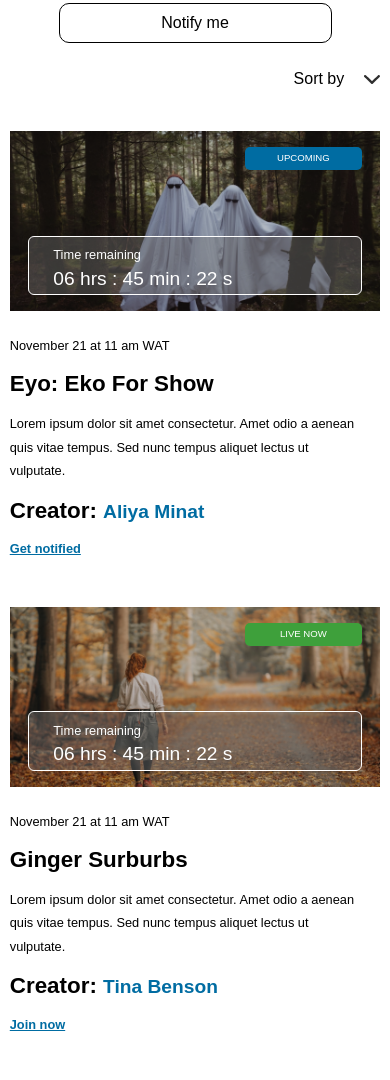
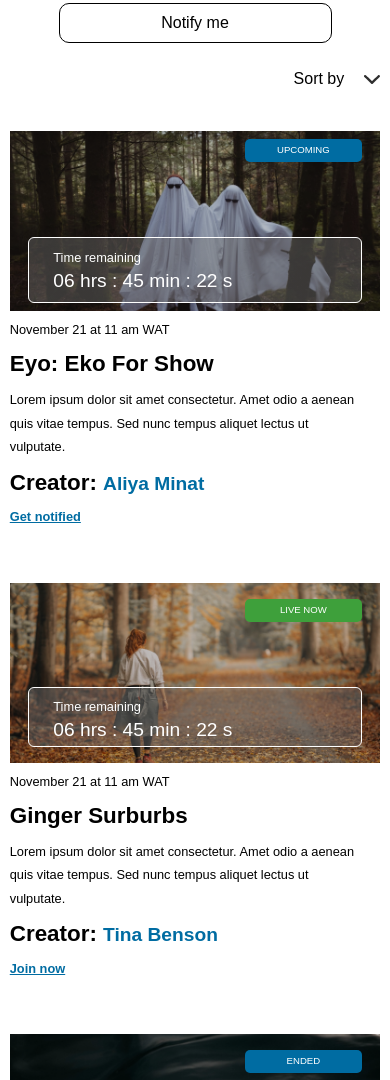
Before and after one commit to codewithmide/coding360challenge, a website: page december-challenge/public/pages/dropweb.html in a window 390 px wide. Shown: the part 293-1373 px from the top of the page. Drawn offline with Linux system fonts and the light colour scheme; a web font is replaced by a local one.

Commit message:
made more cleaning

```diff
--- a/december-challenge/public/pages/dropweb.html
+++ b/december-challenge/public/pages/dropweb.html
@@ -297,9 +297,9 @@
     <!-- mobile drops starts -->
     <div class="w-screen grid place-items-center my-10 md:hidden">
 
-        <div class="w-[95%] h-full flex flex-col items-center justify-center gap-12">
-            <div class="flex flex-col items-center justify-center w-full gap-6">
-                <div class="w-full h-[180px] flex items-center justify-between flex-col py-4" style="background: url(/images/eyo-mobile.png); background-repeat: no-repeat; background-position: center; background-size: cover;">
+        <div class="w-[95%] h-full flex flex-col items-center justify-center gap-14">
+            <div class="flex flex-col items-center justify-center w-full gap-2">
+                <div class="w-full h-[180px] flex items-center justify-between flex-col py-2" style="background: url(/images/eyo-mobile.png); background-repeat: no-repeat; background-position: center; background-size: cover;">
                     <div class="flex items-end w-[90%] justify-end">
                         <button class="bg-teal h-[23px] rounded-[5px] w-[35%] text-smalli text-white">UPCOMING</button>
                     </div>
@@ -313,7 +313,7 @@
                     </div>
                 </div>
 
-                <div class="w-full flex flex-col items-start justify-between gap-3">
+                <div class="w-full flex flex-col items-start justify-between gap-2">
                     <p class="text-smallest leading-[21px]">November 21 at 11 am WAT</p>
                     <h1 class="font-bold text-normal leading-[32.4px]">Eyo: Eko For Show</h1>
                     <p class="w-[95%] text-smallest leading-[23.5px]">Lorem ipsum dolor sit amet consectetur. Amet odio a aenean quis vitae tempus. Sed nunc tempus aliquet lectus ut vulputate.</p>
@@ -322,7 +322,7 @@
                 </div>
             </div>
 
-            <div class="flex flex-col items-center justify-center w-full gap-6">
+            <div class="flex flex-col items-center justify-center w-full gap-2">
                 <div class="w-full h-[180px] flex items-center justify-between flex-col py-4" style="background: url(/images/ginger-mobile.png); background-repeat: no-repeat; background-position: center; background-size: cover;">
                     <div class="flex items-end w-[90%] justify-end">
                         <button class="bg-green h-[23px] rounded-[5px] w-[35%] text-smalli text-white">LIVE NOW</button>
@@ -337,7 +337,7 @@
                     </div>
                 </div>
 
-                <div class="w-full flex flex-col items-start justify-between gap-3">
+                <div class="w-full flex flex-col items-start justify-between gap-2">
                     <p class="text-smallest leading-[21px]">November 21 at 11 am WAT</p>
                     <h1 class="font-bold text-normal leading-[32.4px]">Ginger Surburbs</h1>
                     <p class="w-[95%] text-smallest leading-[23.5px]">Lorem ipsum dolor sit amet consectetur. Amet odio a aenean quis vitae tempus. Sed nunc tempus aliquet lectus ut vulputate.</p>
@@ -346,7 +346,7 @@
                 </div>
             </div>
 
-            <div class="flex flex-col items-center justify-center w-full gap-6">
+            <div class="flex flex-col items-center justify-center w-full gap-2">
                 <div class="w-full h-[180px] flex items-center justify-between flex-col py-4" style="background: url(/images/sink-mobile.png); background-repeat: no-repeat; background-position: center; background-size: cover;">
                     <div class="flex items-end w-[90%] justify-end">
                         <button class="bg-teal h-[23px] rounded-[5px] w-[35%] text-smalli text-white">ENDED</button>
@@ -361,7 +361,7 @@
                     </div>
                 </div>
 
-                <div class="w-full flex flex-col items-start justify-between gap-3">
+                <div class="w-full flex flex-col items-start justify-between gap-2">
                     <p class="text-smallest leading-[21px]">November 21 at 11 am WAT</p>
                     <h1 class="font-bold text-normal leading-[32.4px]">Sink</h1>
                     <p class="w-[95%] text-smallest leading-[23.5px]">Lorem ipsum dolor sit amet consectetur. Amet odio a aenean quis vitae tempus. Sed nunc tempus aliquet lectus ut vulputate.</p>
@@ -370,7 +370,7 @@
                 </div>
             </div>
 
-            <div class="flex flex-col items-center justify-center w-full gap-6 mb-16">
+            <div class="flex flex-col items-center justify-center w-full gap-2 mb-16">
                 <div class="w-full h-[180px] flex items-center justify-between flex-col py-4" style="background: url(/images/warpped-mobile.png); background-repeat: no-repeat; background-position: center; background-size: cover;">
                     <div class="flex items-end w-[90%] justify-end">
                         <button class="bg-teal h-[23px] rounded-[5px] w-[35%] text-smalli text-white">ENDED</button>
```
Also changed, not shown: december-challenge/public/pages/auction.html (+1 -1 lines), december-challenge/dist/output.css.
